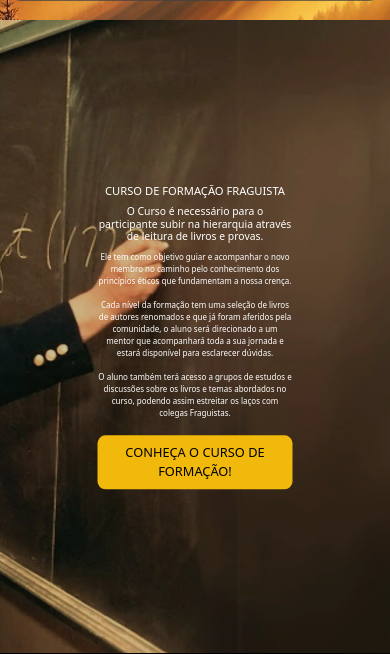
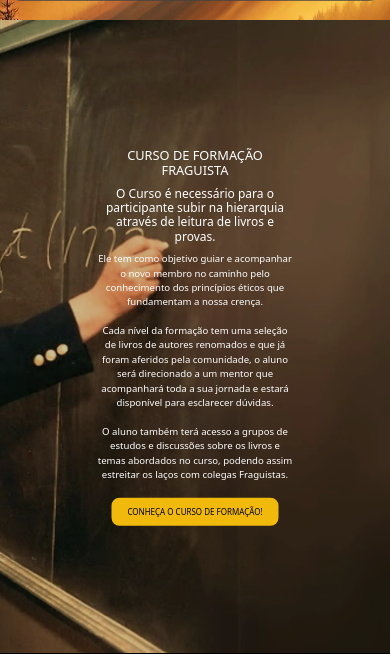
Before and after one commit to Fraguismo-org/fraguismo, a Django app: page / in a window 390 px wide. Shown: the part 3122-3776 px from the top of the page. Run offline with Django 4.2, Linux system fonts and the light colour scheme; some libraries are stand-ins or nearby versions; some web fonts are replaced.

Commit message:
Ajustado tamanho de fontes

```diff
--- a/site_fraguismo/static/css/index.css
+++ b/site_fraguismo/static/css/index.css
@@ -33,7 +33,7 @@ button:hover {
 }
 
 .btn-cta {
-    font-size: clamp(0.80rem, 1.2dvw, 1.5rem);
+    font-size: clamp(0.50rem, 1.2dvw, 1.5rem);
 }
 
 .cookie-regular {
@@ -215,15 +215,15 @@ button:hover {
 }
 
 .content-curso h4{
-    font-size: clamp(0.70rem, 1.8vw, 2.5rem);
+    font-size: clamp(0.80rem, 1.8vw, 2.5rem);
 }
 
 .content-curso h6 {
-    font-size: clamp(0.65rem, 1.2vw, 2.2rem);
+    font-size: clamp(0.75rem, 1.2vw, 2.2rem);
 }
 
 .content-curso p {
-    font-size: clamp(0.50rem, 1vw, 1.8rem);
+    font-size: clamp(0.60rem, 1vw, 1.8rem);
 }
 
 /* SEÇÃO DE OBJETIVO --------------------------------------------------------------------------------------------------------- */
```
